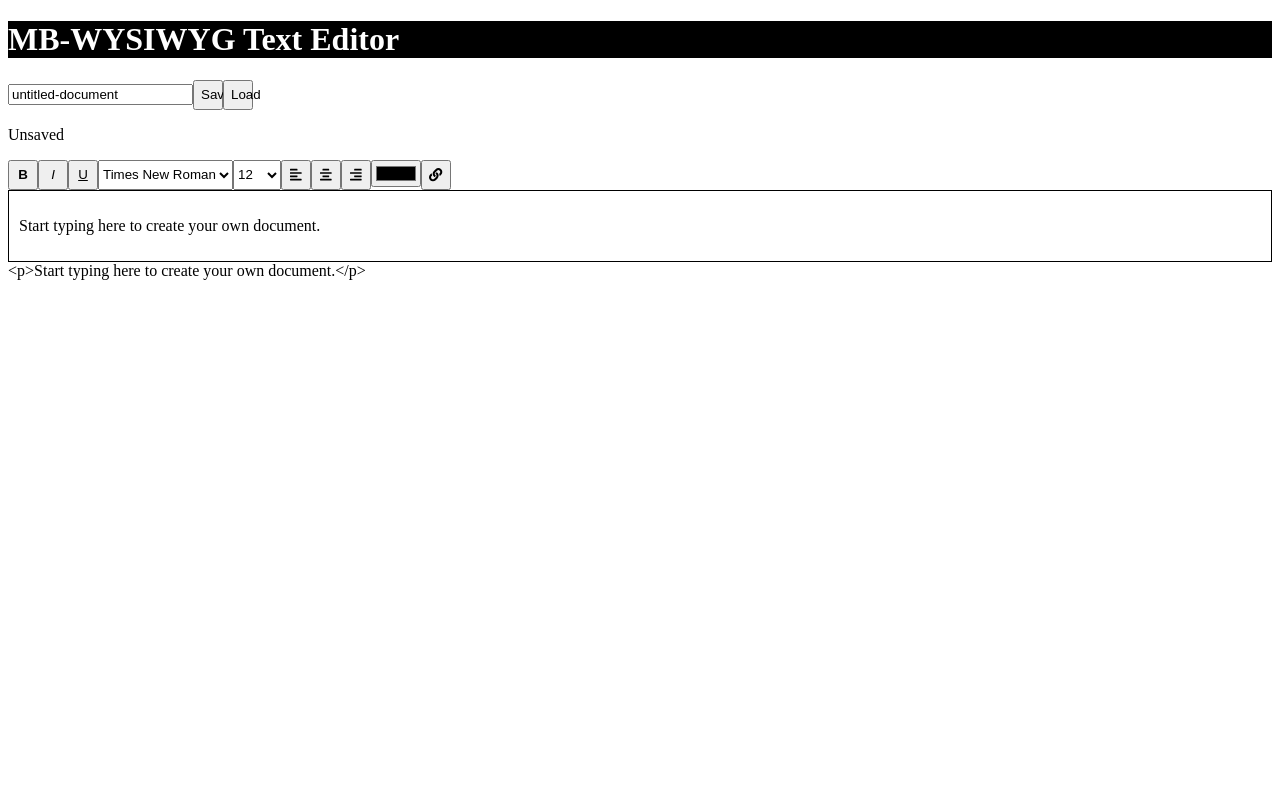
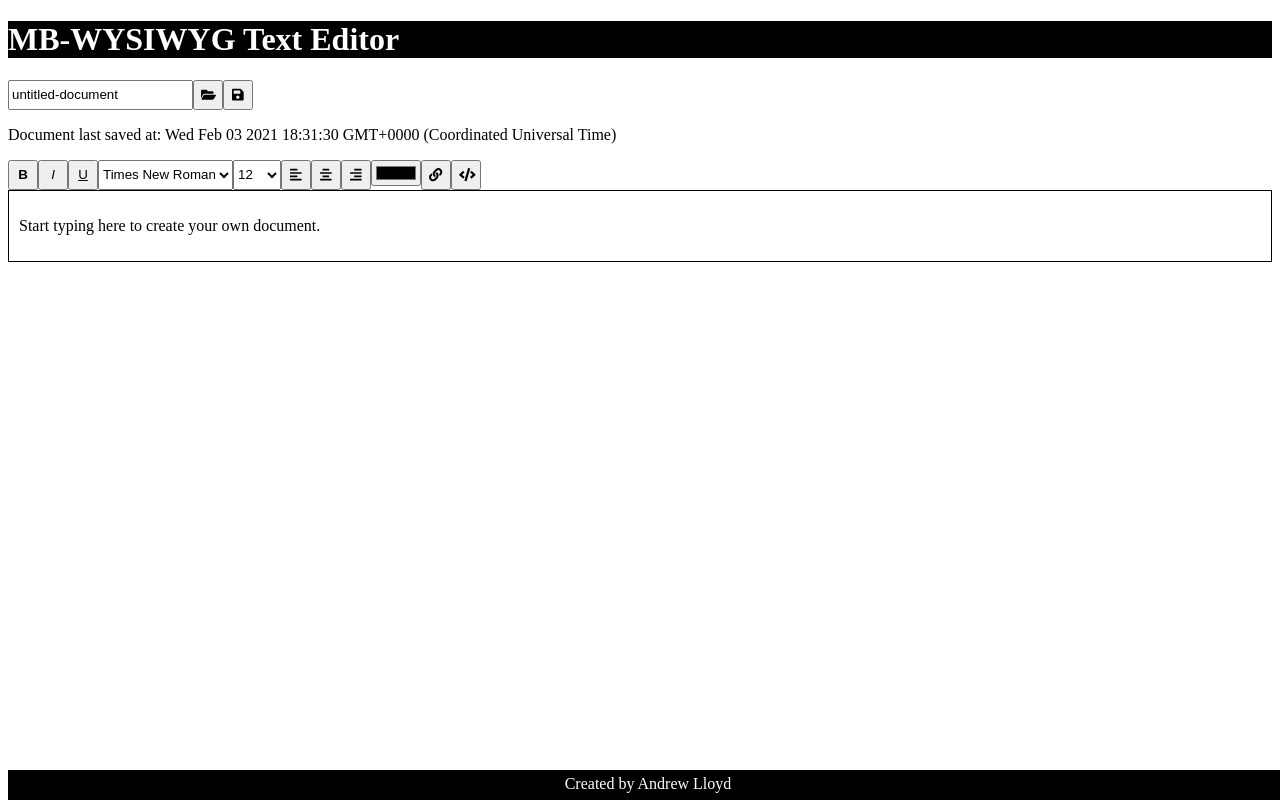
Before and after one commit to AndrewRLloyd88/mb-text-editor, a React (Vite) app: page / in a window 1280 px wide. Built offline with nearby package versions, Linux system fonts and the light colour scheme.

Commit message:
add tooltips

```diff
--- a/src/App.tsx
+++ b/src/App.tsx
@@ -1,6 +1,13 @@
 import React, { useRef, useState, useEffect } from 'react';
 import Toolbar from './Toolbar';
 import Modal from './Modal';
+import { FontAwesomeIcon } from '@fortawesome/react-fontawesome';
+
+import {
+  faCircleNotch,
+  faSave,
+  faFolderOpen,
+} from '@fortawesome/free-solid-svg-icons';
 
 interface Props {
   name: string;
@@ -13,6 +20,9 @@ const App = (props: Props) => {
   const [savedAt, setSavedAt] = useState<String>();
   const [userDocs, setUserDocs] = useState<String[]>([]);
   const [show, setShow] = useState(true);
+  const [showSpinner, setShowSpinner] = useState(true);
+  const [savedOK, setSavedOK] = useState(false);
+  const [showHTML, setShowHTML] = useState(true);
 
   document.addEventListener(
     'keydown',
@@ -48,7 +58,9 @@ const App = (props: Props) => {
 
   //Save Function
   const saveDoc = () => {
-    console.log(new Date().toString());
+    setSavedOK(true);
+    setShowSpinner(true);
+    displaySaved();
     setSavedAt(new Date().toString());
     localStorage[docTitle] = currentHTML;
   };
@@ -80,6 +92,16 @@ const App = (props: Props) => {
     setShow(!show);
   };
 
+  const displaySaved = () => {
+    setTimeout(() => {
+      setSavedOK(false);
+    }, 3000);
+  };
+
+  const displayHTML = () => {
+    setShowHTML(!showHTML);
+  };
+
   useEffect(() => {
     //does untitiled-document exist in localstorage?
     if (
@@ -95,6 +117,17 @@ const App = (props: Props) => {
       setCurrentHTML(content.current.innerHTML);
     }
   }, [docTitle]);
+
+  useEffect(() => {
+    const timer = setTimeout(() => {
+      saveDoc();
+    }, 2000);
+    return () => {
+      setSavedOK(false);
+      setShowSpinner(false);
+      clearTimeout(timer);
+    };
+  }, [currentHTML]);
 
   return (
     <>
@@ -123,16 +156,29 @@ const App = (props: Props) => {
             placeholder="untitled-document"
             required={true}
           ></input>
-          <button>Save</button>
+          <button onClick={loadDocs}>
+            <FontAwesomeIcon icon={faFolderOpen} />
+          </button>
+          <button>
+            <FontAwesomeIcon icon={faSave} />
+          </button>
         </form>
-        <button onClick={loadDocs}>Load</button>
+
+        <span className="saveArea" hidden={showSpinner}>
+          <div className="autosave">
+            <p>Autosaving...</p>
+            <FontAwesomeIcon className="fa-spinner" icon={faCircleNotch} />
+          </div>
+        </span>
+        {savedOK && <p className="savedmsg">Saved</p>}
       </div>
       <p>
         {savedAt === undefined
           ? 'Unsaved'
           : `Document last saved at: ${savedAt}`}
       </p>
-      <Toolbar />
+
+      <Toolbar toggleHTML={displayHTML} />
       <div
         ref={content}
         className="editor"
@@ -143,7 +189,16 @@ const App = (props: Props) => {
       >
         <p>Start typing here to create your own document.</p>
       </div>
-      <div>{currentHTML}</div>
+      <div hidden={showHTML} className="currentHTML">
+        <h4>Document HTML</h4>
+        {currentHTML}
+      </div>
+      <footer>
+        <div>
+          Created by
+          <a href="https://www.linkedin.com/in/andrewlloyd01/"> Andrew Lloyd</a>
+        </div>
+      </footer>
     </>
   );
 };
--- a/src/ColorSelector.tsx
+++ b/src/ColorSelector.tsx
@@ -17,6 +17,7 @@ export default function ColorSelector() {
       <input
         type="color"
         id="favcolor"
+        style={{ height: '26px' }}
         name="favcolor"
         value={color}
         onChange={(e) => handleChange(e)}
--- a/src/LinkButton.tsx
+++ b/src/LinkButton.tsx
@@ -34,7 +34,7 @@ export default function LinkButton(props: Props) {
     document.execCommand(
       'insertHTML',
       false,
-      '<a href="' + url + '" target="_blank">' + selectedText + '</a>'
+      `<a href="${url}" target="_blank" title="Press and hold CTRL to visit ${url}">${selectedText}</a>`
     );
   };
 
--- a/src/Toolbar.tsx
+++ b/src/Toolbar.tsx
@@ -1,6 +1,8 @@
 import React from 'react';
 import Button from './Button';
 import FontSelector from './FontSelector';
+import { FontAwesomeIcon } from '@fortawesome/react-fontawesome';
+import Tooltip from '@material-ui/core/Tooltip';
 // Importing types from the API library along with other exports
 
 import {
@@ -8,25 +10,88 @@ import {
   faAlignLeft,
   faAlignRight,
   faLink,
+  faCode,
 } from '@fortawesome/free-solid-svg-icons';
 import ColorSelector from './ColorSelector';
 import FontSizeSelector from './FontSizeSelector';
 import LinkButton from './LinkButton';
 
-export default function Toolbar() {
+interface Props {
+  toggleHTML: () => void;
+}
+
+export default function Toolbar(props: Props) {
   return (
     <div className="toolbar">
+      <Tooltip title="Bolds the selected text">
+        <div>
           <Button id="Bold"></Button>
+        </div>
+      </Tooltip>
+
+      <Tooltip title="Italicises the selected text">
+        <div>
           <Button id="Italic"></Button>
+        </div>
+      </Tooltip>
+
+      <Tooltip title="Underlines the selected text">
+        <div>
           <Button id="Underline"></Button>
+        </div>
+      </Tooltip>
+
+      <Tooltip title="Changes font of selected text">
+        <div>
           <FontSelector />
+        </div>
+      </Tooltip>
+
+      <Tooltip title="Changes size of selected text">
+        <div>
           <FontSizeSelector />
+        </div>
+      </Tooltip>
+
+      <Tooltip title="Justifies the current line or selection left">
+        <div>
           <Button id="Justify-Left" icon={faAlignLeft}></Button>
+        </div>
+      </Tooltip>
+
+      <Tooltip title="Center Justifies the current line or selection">
+        <div>
           <Button id="Justify-Center" icon={faAlignCenter}></Button>
+        </div>
+      </Tooltip>
 
+      <Tooltip title="Justifies the current line or selection right">
+        <div>
           <Button id="Justify-Right" icon={faAlignRight}></Button>
+        </div>
+      </Tooltip>
+
+      <Tooltip title="Changes the colour of the selected text">
+        <div>
           <ColorSelector />
+        </div>
+      </Tooltip>
+
+      <div className="btn-link-html">
+        <Tooltip title="Allows you to add a hyperlink to the selected text">
+          <div>
             <LinkButton id="Hyperlink" icon={faLink} />
+          </div>
+        </Tooltip>
+
+        <Tooltip title="Toggles the visibility generated HTML on or off. (HTML will appear under editor)">
+          <div>
+            <button onClick={props.toggleHTML}>
+              <FontAwesomeIcon icon={faCode} />
+            </button>
+          </div>
+        </Tooltip>
+      </div>
     </div>
   );
 }
--- a/src/styles.css
+++ b/src/styles.css
@@ -48,3 +48,74 @@ a {
 .file-mgr {
   display: flex;
 }
+
+.file-mgr input {
+  height: 80%;
+}
+
+/* Define an animation behavior */
+@keyframes spinner {
+  to {
+    transform: rotate(360deg);
+  }
+}
+/* This is the class name given by the Font Awesome component when icon contains 'spinner' */
+.fa-spinner {
+  /* Apply 'spinner' keyframes looping once every second (1s)  */
+  animation: spinner 1s linear infinite;
+}
+
+.saveArea p,
+.savedmsg {
+  margin: 2px 10px;
+}
+
+.autosave {
+  display: flex;
+  justify-content: center;
+  align-items: baseline;
+}
+
+.savedmsg {
+  color: rgb(25, 124, 0);
+}
+
+.currentHTML {
+  margin-bottom: 40px;
+  padding: 10px 10px;
+}
+
+.currentHTML h4 {
+  margin-top: 10px;
+}
+
+footer {
+  position: fixed;
+  bottom: 0;
+  width: 100%;
+  height: 30px; /* Height of the footer */
+  background: #000;
+  text-align: center;
+  color: white;
+}
+
+footer a {
+  text-decoration: none;
+  color: white;
+}
+
+footer div {
+  padding: 5px;
+}
+
+.btn-link-html {
+  display: flex;
+}
+
+#input-font {
+  height: 100%;
+}
+
+#favcolor {
+  height: 40px;
+}
```
Lines whose indentation alone changed are shown as unchanged.
